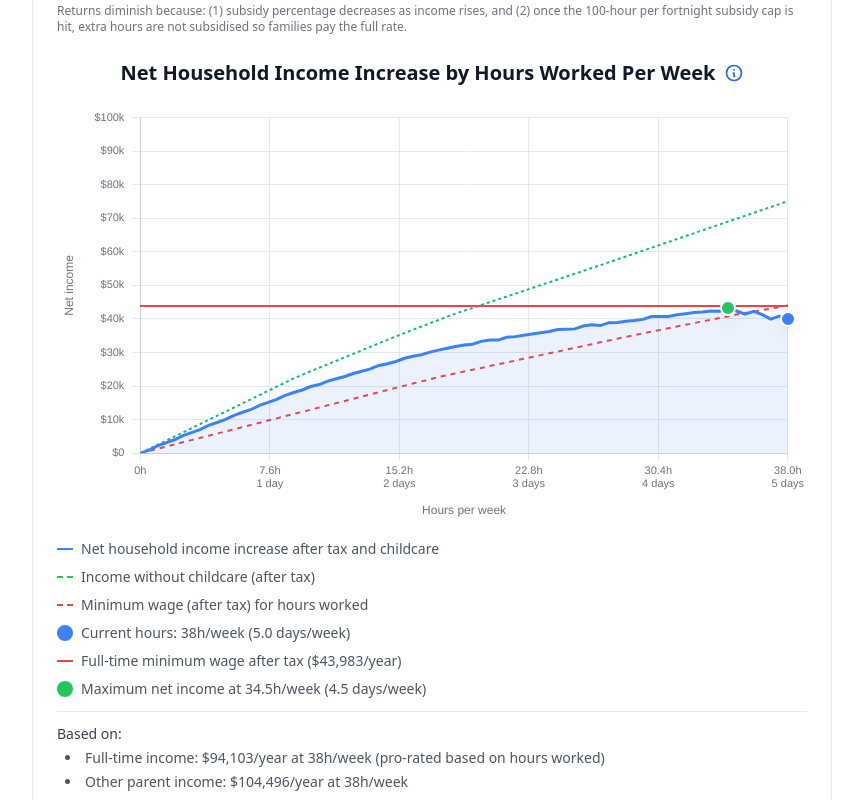
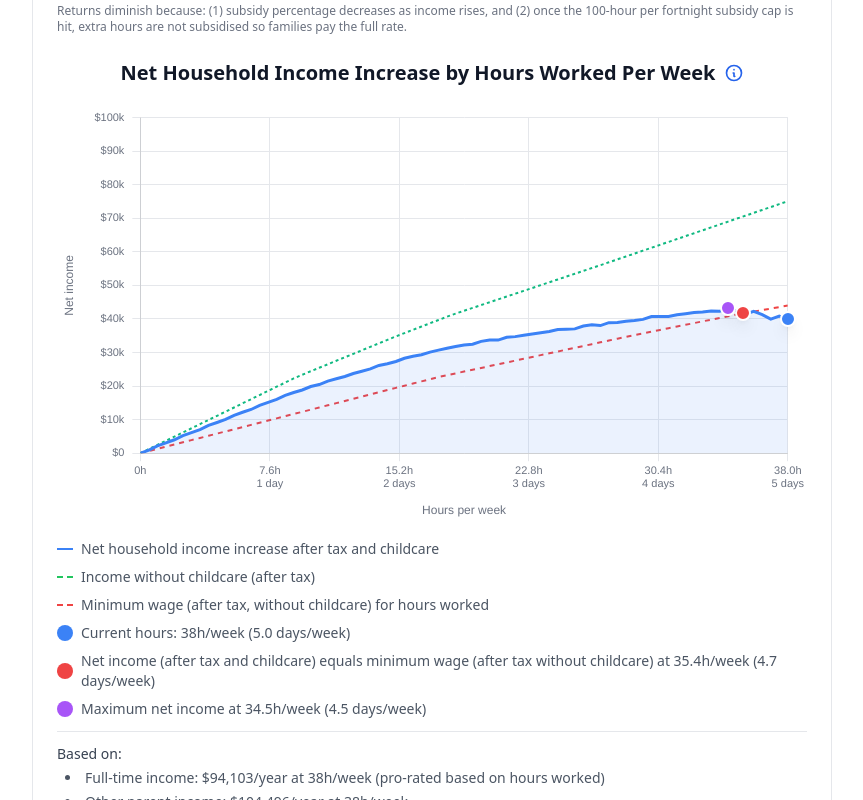
Before and after one commit to aussiedatagal/return-to-work-cost, a React (Vite) app: page / in a window 1280 px wide. Shown: the part 3392-4192 px from the top of the page, without its empty margins (208-1071 px from the left). Built offline with nearby package versions, Linux system fonts and the light colour scheme.

Commit message:
fix tests

```diff
--- a/src/components/HoursWorkedGraph.tsx
+++ b/src/components/HoursWorkedGraph.tsx
@@ -24,7 +24,7 @@ import {
   calculateTotalCostsWithWorkDays,
   type HoursGraphDataPoint
 } from '../utils/hoursGraphData'
-import { calculateMinimumWageAfterTaxForHours, MINIMUM_WAGE_AFTER_TAX } from '../utils/graphData'
+import { calculateMinimumWageAfterTaxForHours } from '../utils/graphData'
 import { MIN_SUBSIDISED_HOURS, MAX_SUBSIDISED_HOURS } from '../utils/subsidyCalculations'
 import type { Child } from '../utils/subsidyCalculations'
 
@@ -464,7 +464,6 @@ export default function HoursWorkedGraph({
     maxIncome?: { x: number; y: number }
     chartArea?: { left: number; right: number; top: number; bottom: number }
     breakEvenLineY?: number
-    minWageLineY?: number
   }>({})
 
   type TooltipData = {
@@ -474,7 +473,7 @@ export default function HoursWorkedGraph({
     takeHome: string
     lines: string[]
     note?: string
-    color: 'amber' | 'red' | 'blue' | 'green' | 'neutral'
+    color: 'amber' | 'red' | 'blue' | 'green' | 'purple' | 'neutral'
   }
   const [selectedTooltip, setSelectedTooltip] = useState<TooltipData | null>(null)
   const [hoverPosition, setHoverPosition] = useState<{ x: number; y: number; hours: number; netIncome: number } | null>(null)
@@ -537,9 +536,6 @@ export default function HoursWorkedGraph({
         y: yScale.getPixelForValue(minWageIntersection.netIncome),
       }
     }
-
-    // Calculate y-position for full-time minimum wage horizontal line
-    positions.minWageLineY = yScale.getPixelForValue(MINIMUM_WAGE_AFTER_TAX)
 
     if (maxIncomePoint) {
       positions.maxIncome = {
@@ -839,33 +835,6 @@ export default function HoursWorkedGraph({
               </div>
             )}
 
-            {/* Full-time Minimum Wage Horizontal Line */}
-            {markerPositions.minWageLineY !== undefined && (
-              <div
-                className="absolute z-20 pointer-events-auto cursor-pointer touch-manipulation"
-                style={{
-                  left: `${markerPositions.chartArea.left}px`,
-                  top: `${markerPositions.minWageLineY - 1}px`,
-                  width: `${markerPositions.chartArea.right - markerPositions.chartArea.left}px`,
-                  height: '2px',
-                }}
-                onClick={(e) => {
-                  e.stopPropagation()
-                  setSelectedTooltip({
-                    x: markerPositions.chartArea!.left + (markerPositions.chartArea!.right - markerPositions.chartArea!.left) / 2,
-                    y: markerPositions.minWageLineY!,
-                    title: `Full-time minimum wage (38 hours/week)`,
-                    takeHome: `Full-time minimum wage after tax: $${Math.round(MINIMUM_WAGE_AFTER_TAX).toLocaleString()}`,
-                    lines: [`This is what a full-time minimum wage earner takes home after tax.`],
-                    note: 'Reference line showing full-time minimum wage after tax.',
-                    color: 'red'
-                  })
-                }}
-                aria-label="Full-time minimum wage after tax"
-              >
-                <div className="w-full h-full bg-red-500" />
-              </div>
-            )}
           </>
         )}
 
@@ -915,6 +884,42 @@ export default function HoursWorkedGraph({
             )}
 
 
+            {/* Minimum Wage Intersection Marker */}
+            {minWageIntersection && markerPositions.minWageIntersection && (
+              <button
+                type="button"
+                onClick={(e) => {
+                  e.stopPropagation()
+                  if (minWageIntersection) {
+                    const intersectionPoint = findPointForHours(graphData, minWageIntersection.hoursPerWeek)
+                    if (intersectionPoint) {
+                      const { takeHome, lines } = buildLinesFromPoint(intersectionPoint)
+                      const note = `At this point, net income (after tax and childcare) equals minimum wage (after tax without childcare) for the hours worked.`
+                      setSelectedTooltip({
+                        x: markerPositions.minWageIntersection!.x,
+                        y: markerPositions.minWageIntersection!.y,
+                        title: `${minWageIntersection.hoursPerWeek.toFixed(1)} hours/week (${minWageIntersection.daysPerWeek.toFixed(1)} days/week)`,
+                        takeHome,
+                        lines,
+                        note,
+                        color: 'red'
+                      })
+                    }
+                  }
+                }}
+                className="absolute cursor-pointer touch-manipulation pointer-events-auto"
+                style={{
+                  left: `${markerPositions.minWageIntersection.x - (isMobile ? 5 : 8)}px`,
+                  top: `${markerPositions.minWageIntersection.y - (isMobile ? 5 : 8)}px`,
+                  width: isMobile ? '10px' : '16px',
+                  height: isMobile ? '10px' : '16px',
+                }}
+                aria-label="Minimum wage intersection point"
+              >
+                <div className={`${isMobile ? 'w-2.5 h-2.5 border' : 'w-4 h-4 border-2'} rounded-full bg-red-500 border-white shadow-lg hover:scale-125 transition-transform`} />
+              </button>
+            )}
+
             {/* Maximum Income Marker */}
             {maxIncomePoint && markerPositions.maxIncome && (
               <button
@@ -933,7 +938,7 @@ export default function HoursWorkedGraph({
                       takeHome,
                       lines,
                       note,
-                      color: 'green'
+                      color: 'purple'
                     })
                   }
                 }}
@@ -946,7 +951,7 @@ export default function HoursWorkedGraph({
                 }}
                 aria-label="Maximum income point"
               >
-                <div className={`${isMobile ? 'w-2.5 h-2.5 border' : 'w-4 h-4 border-2'} rounded-full bg-green-500 border-white shadow-lg hover:scale-125 transition-transform`} />
+                <div className={`${isMobile ? 'w-2.5 h-2.5 border' : 'w-4 h-4 border-2'} rounded-full bg-purple-500 border-white shadow-lg hover:scale-125 transition-transform`} />
               </button>
             )}
           </div>
@@ -981,6 +986,7 @@ export default function HoursWorkedGraph({
                 : pos.color === 'red' ? 'bg-red-500 border-red-600'
                 : pos.color === 'blue' ? 'bg-blue-500 border-blue-600'
                 : pos.color === 'green' ? 'bg-green-500 border-green-600'
+                : pos.color === 'purple' ? 'bg-purple-500 border-purple-600'
                 : 'bg-gray-900 border-gray-700'
 
               return (
@@ -1030,7 +1036,7 @@ export default function HoursWorkedGraph({
           </div>
           <div className="flex items-center space-x-2">
             <div className="w-4 h-0.5 border-t-2 border-red-500 border-dashed flex-shrink-0"></div>
-            <span>Minimum wage (after tax) for hours worked</span>
+            <span>Minimum wage (after tax, without childcare) for hours worked</span>
           </div>
           {currentHoursPoint && (
             <div className="flex items-center space-x-2">
@@ -1044,13 +1050,15 @@ export default function HoursWorkedGraph({
               <span>Break-even point (net income = $0) at {breakEven.hoursPerWeek.toFixed(1)}h/week ({breakEven.daysPerWeek.toFixed(1)} days/week)</span>
             </div>
           )}
-          <div className="flex items-center space-x-2">
-            <div className="w-4 h-0.5 bg-red-500 flex-shrink-0"></div>
-            <span>Full-time minimum wage after tax (${Math.round(MINIMUM_WAGE_AFTER_TAX).toLocaleString()}/year)</span>
-          </div>
+          {minWageIntersection && (
+            <div className="flex items-center space-x-2">
+              <div className="w-4 h-4 rounded-full bg-red-500 flex-shrink-0"></div>
+              <span>Net income (after tax and childcare) equals minimum wage (after tax without childcare) at {minWageIntersection.hoursPerWeek.toFixed(1)}h/week ({minWageIntersection.daysPerWeek.toFixed(1)} days/week)</span>
+            </div>
+          )}
           {maxIncomePoint && (
             <div className="flex items-center space-x-2">
-              <div className="w-4 h-4 rounded-full bg-green-500 flex-shrink-0"></div>
+              <div className="w-4 h-4 rounded-full bg-purple-500 flex-shrink-0"></div>
               <span>
                 Maximum net income at {maxIncomePoint.hoursPerWeek.toFixed(1)}h/week ({maxIncomePoint.daysPerWeek.toFixed(1)} days/week)
               </span>
@@ -1205,7 +1213,7 @@ export default function HoursWorkedGraph({
             <ul className="list-disc list-inside space-y-1 text-gray-700 ml-2">
               <li><strong>Blue solid line:</strong> Household income increase after tax and childcare costs.</li>
               <li><strong>Green dashed line:</strong> Household income increase after tax only (without childcare costs). This shows what families would earn if childcare were free.</li>
-              <li><strong>Red dashed line:</strong> Minimum wage (after tax) for the hours worked. This is a reference point to compare earnings.</li>
+              <li><strong>Red dashed line:</strong> Minimum wage (after tax, without childcare) for the hours worked. This is a reference point to compare earnings, showing what someone would earn at minimum wage without childcare costs.</li>
             </ul>
           </div>
 
@@ -1213,9 +1221,9 @@ export default function HoursWorkedGraph({
             <h3 className="font-semibold text-gray-900 mb-2">Markers and Reference Lines</h3>
             <ul className="list-disc list-inside space-y-1 text-gray-700 ml-2">
               <li><strong>Amber horizontal line:</strong> The break-even point where household income increase equals $0 (household net income does not increase).</li>
-              <li><strong>Red horizontal line:</strong> Full-time minimum wage after tax. This shows what a full-time minimum wage earner takes home after tax.</li>
               <li><strong>Blue dot:</strong> Current hours worked per week.</li>
-              <li><strong>Green dot:</strong> The point where household income increase is highest. Working more hours beyond this point results in lower household income increase.</li>
+              <li><strong>Red dot:</strong> The point where net income (after tax and childcare) equals minimum wage (after tax without childcare) for the hours worked.</li>
+              <li><strong>Purple dot:</strong> The point where household income increase is highest. Working more hours beyond this point results in lower household income increase.</li>
             </ul>
           </div>
 
```
Also changed, not shown: 1 other file (tests, documents, lock files or other folders).
